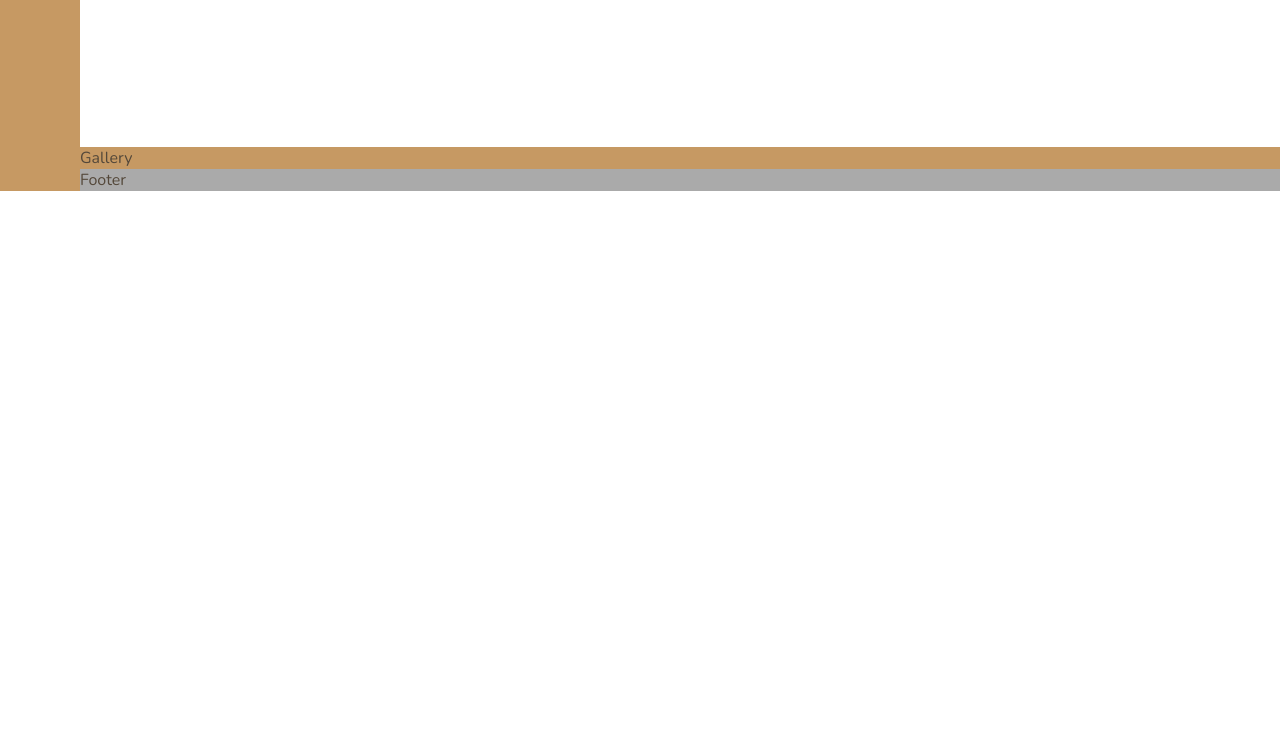
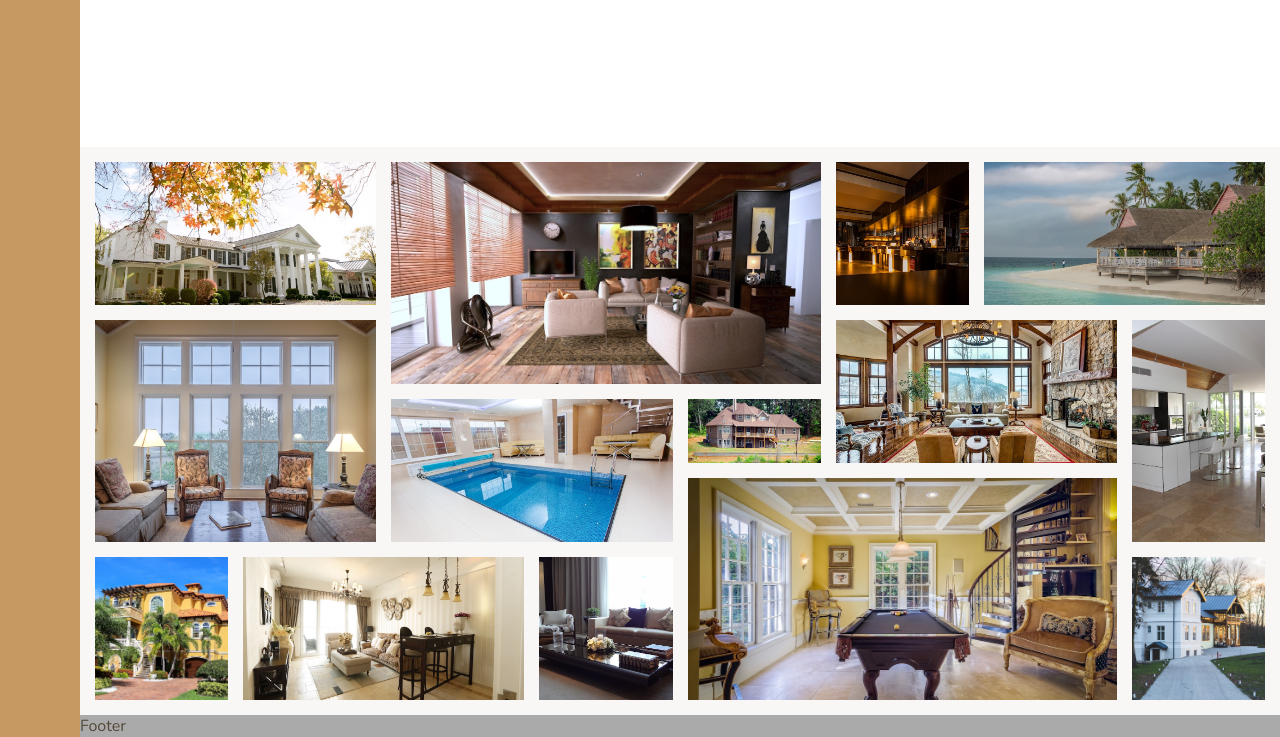
Before and after one commit to diegomouradev/nexter-landing-grid-course, a website: page index.html in a window 1280 px wide. Shown: the part 2860-3597 px from the top of the page. Before the commit the page ends 3051 px from the top, so only its background shows below. Drawn offline with nearby package versions, Linux system fonts and the light colour scheme.

Commit message:
gallery section complete

```diff
--- a/index.html
+++ b/index.html
@@ -308,7 +308,66 @@
 
         </section>
 
-        <section class="gallery">Gallery</section>
+        <section class="gallery">
+
+            <figure class="gallery__figure gallery__figure--1">
+                <img src="img/gal-1.jpeg" alt="gallery 1" class="gallery__img">
+            </figure>
+
+            <figure class="gallery__figure gallery__figure--2">
+                <img src="img/gal-2.jpeg" alt="gallery 2" class="gallery__img">
+            </figure>
+
+            <figure class="gallery__figure gallery__figure--3">
+                <img src="img/gal-3.jpeg" alt="gallery 3" class="gallery__img">
+            </figure>
+
+            <figure class="gallery__figure gallery__figure--4">
+                <img src="img/gal-4.jpeg" alt="gallery 4" class="gallery__img">
+            </figure>
+
+            <figure class="gallery__figure gallery__figure--5">
+                <img src="img/gal-5.jpeg" alt="gallery 5" class="gallery__img">
+            </figure>
+
+            <figure class="gallery__figure gallery__figure--6">
+                <img src="img/gal-6.jpeg" alt="gallery 6" class="gallery__img">
+            </figure>
+
+            <figure class="gallery__figure gallery__figure--7">
+                <img src="img/gal-7.jpeg" alt="gallery 7" class="gallery__img">
+            </figure>
+
+            <figure class="gallery__figure gallery__figure--8">
+                <img src="img/gal-8.jpeg" alt="gallery 8" class="gallery__img">
+            </figure>
+
+            <figure class="gallery__figure gallery__figure--9">
+                <img src="img/gal-9.jpeg" alt="gallery 9" class="gallery__img">
+            </figure>
+
+            <figure class="gallery__figure gallery__figure--10">
+                <img src="img/gal-10.jpeg" alt="gallery 10" class="gallery__img">
+            </figure>
+
+            <figure class="gallery__figure gallery__figure--11">
+                <img src="img/gal-11.jpeg" alt="gallery 11" class="gallery__img">
+            </figure>
+
+            <figure class="gallery__figure gallery__figure--12">
+                <img src="img/gal-12.jpeg" alt="gallery 12" class="gallery__img">
+            </figure>
+
+            <figure class="gallery__figure gallery__figure--13">
+                <img src="img/gal-13.jpeg" alt="gallery 13" class="gallery__img">
+            </figure>
+
+            <figure class="gallery__figure gallery__figure--14">
+                <img src="img/gal-14.jpeg" alt="gallery 14" class="gallery__img">
+            </figure>
+
+
+        </section>
 
         <footer class="footer">Footer</footer>
     </body>
--- a/sass/_gallery.scss
+++ b/sass/_gallery.scss
@@ -1,5 +1,92 @@
 .gallery {
-    background-color: $color-primary;
+    background-color: $color-grey-light-1;
     grid-row: 5 / 6;
     grid-column: full-start / full-end;
+
+    display: grid;
+    grid-template-columns: repeat(8, 1fr);
+    grid-template-rows: repeat(7, 5vw);
+    grid-gap: 1.5rem;
+    padding: 1.5rem;
+
+    &__img {
+        width: 100%;
+        height: 100%;
+        display: block;
+        object-fit: cover;
+    }
+
+    &__figure {
+
+
+        &--1 {
+            grid-row: 1 / 3;
+            grid-column: 1 / 3;
+        }
+
+        &--2 {
+            grid-row: 1 / 4;
+            grid-column: 3 / 6;
+        }
+
+        &--3 {
+            grid-row: 1 / 3;
+            grid-column: 6 / 7;
+        }
+
+        &--4 {
+            grid-row: 1 / 3;
+            grid-column: 7 / 9;
+        }
+
+        &--5 {
+            grid-row: 3 / 6;
+            grid-column: 1 / 3;
+        }
+
+        &--6 {
+            grid-row: 4 / 6;
+            grid-column: 3 / 5;
+        }
+
+        &--7 {
+            grid-row: 4 / 5;
+            grid-column: 5 / 6;
+        }
+
+        &--8 {
+            grid-row: 3 / span 2;
+            grid-column: 6 / span 2;
+        }
+
+        &--9 {
+            grid-row: 3 / span 3;
+            grid-column: 8 / -1;
+        }
+
+        &--10 {
+            grid-row: 6 / span 2;
+            grid-column: 1 / 2;
+        }
+
+        &--11 {
+            grid-row: 6 / span 2;
+            grid-column: 2 / span 2;
+        }
+
+        &--12 {
+            grid-row: 6 / span 2;
+            grid-column: 4 / 5;
+        }
+
+        &--13 {
+            grid-row: 5 / span 3;
+            grid-column: 5 / span 3;
+        }
+
+        &--14 {
+            grid-row: 6 / span 2;
+            grid-column: 8 / -1;
+        }
+    }
 }
```
Also changed, not shown: css/style.css.
